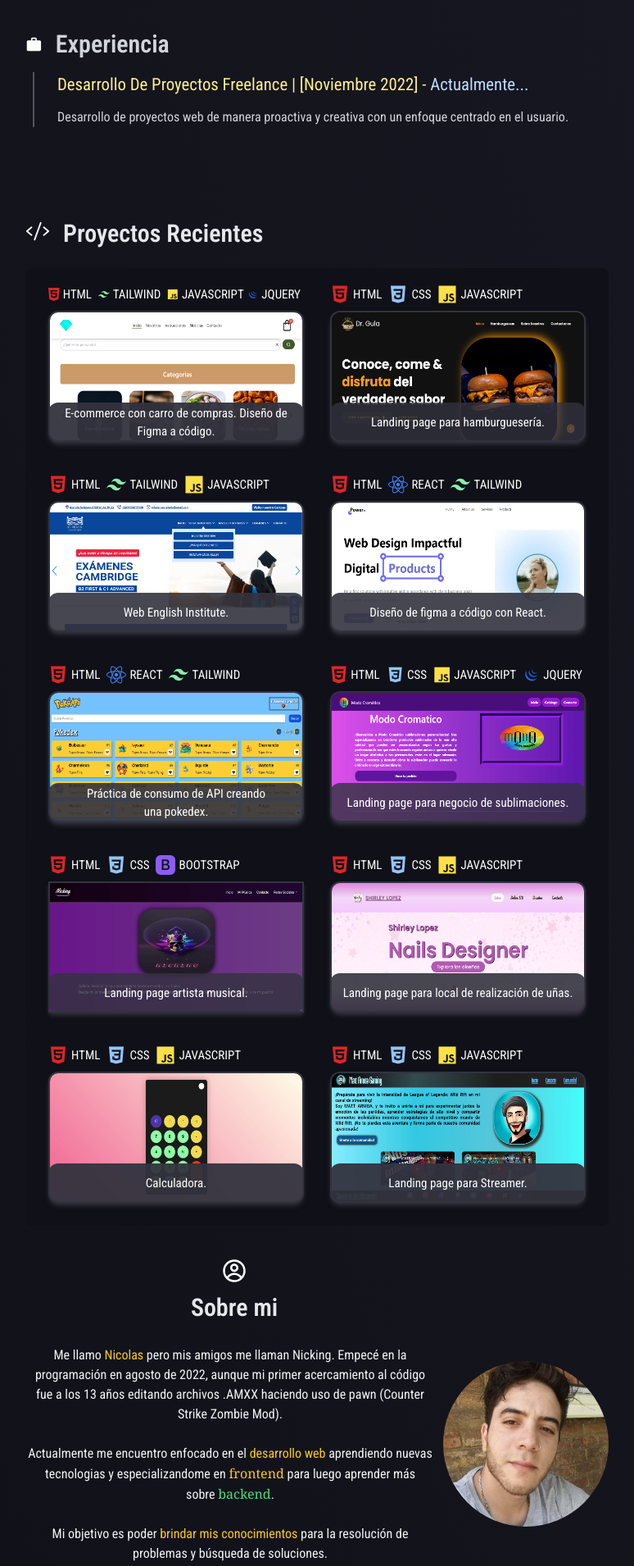
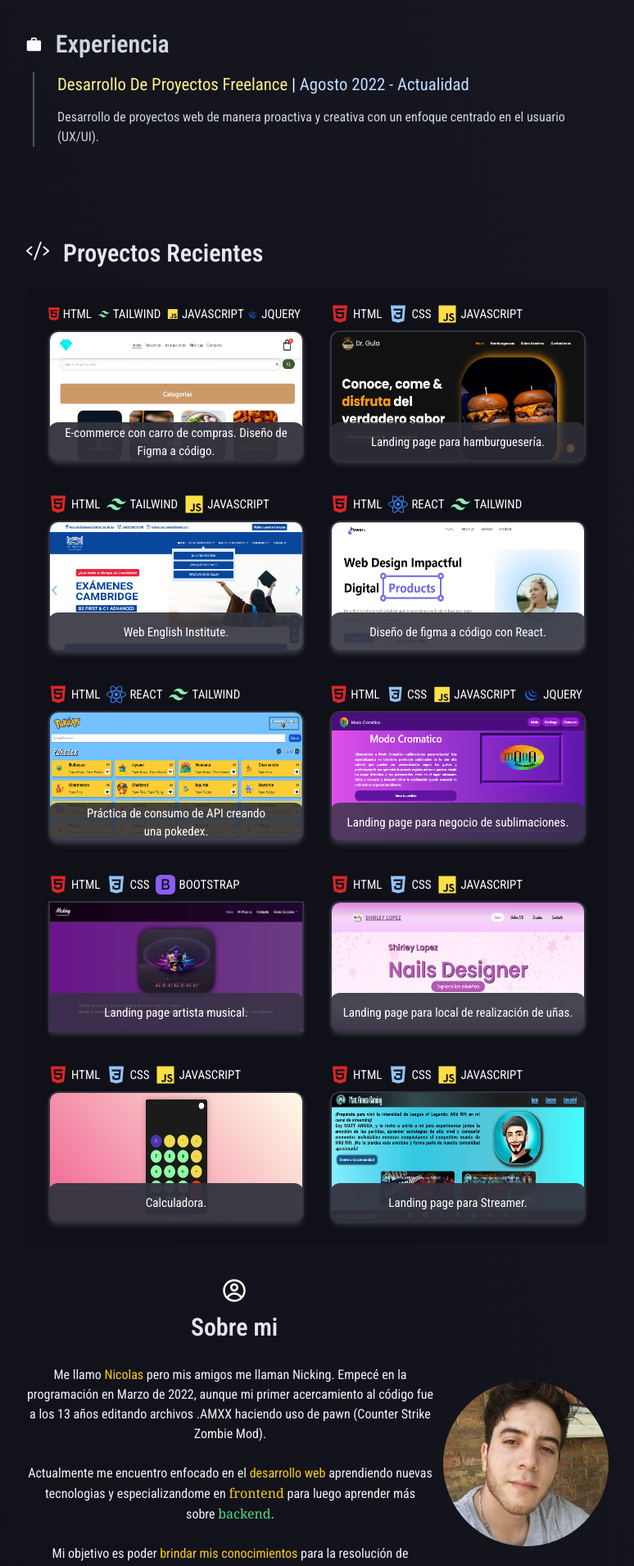
Before and after one commit to nicking94/My-Portfolio, a React (Vite) app: page / in a window 1280 px wide. Shown: the part 1100-3010 px from the top of the page at 82% size, without its empty margins (253-1027 px from the left). Built offline with nearby package versions, Linux system fonts and the light colour scheme.

Commit message:
update projects

```diff
--- a/src/components/AboutMe.jsx
+++ b/src/components/AboutMe.jsx
@@ -1,6 +1,6 @@
 import React from "react";
 import { CgProfile } from "react-icons/cg";
-import profileImg from "../assets/profileImg.jpg"
+import profileImg from "../assets/profileImg.jpg";
 
 const AboutMe = () => {
   return (
@@ -9,25 +9,40 @@ const AboutMe = () => {
         <div className="gap-1 w-full flex flex-col items-center">
           <div className="flex flex-col items-center gap-3 mb-6 w-full ">
             <CgProfile className="text-white text-3xl" />
-            <h1 className="text-gray-200 text-[1.5rem] md:text-3xl font-semibold">Sobre mi</h1>
+            <h1 className="text-gray-200 text-[1.5rem] md:text-3xl font-semibold">
+              Sobre mi
+            </h1>
           </div>
           <div className="flex flex-col md:grid md:grid-cols-[500px_minmax(0px,_1fr)_10px] mb-20">
             <p className="text-gray-100 text-[1rem] text-center text-pretty">
-              Me llamo <span className="text-yellow-400">Nicolas</span> pero mis amigos me llaman Nicking. Empecé en la
-              programación en agosto de 2022, aunque mi primer acercamiento
-              al código fue a los 13 años editando archivos .AMXX haciendo uso
-              de pawn (Counter Strike Zombie Mod). <br /><br /> Actualmente me
-              encuentro enfocado en el <span className="text-yellow-400">desarrollo web</span> aprendiendo nuevas
-              tecnologias y especializandome en <span className="text-yellow-400 font-serif">frontend</span> para luego
-              aprender más sobre <span className="text-green-400 font-serif ">backend</span>. <br /><br />
-              Mi objetivo es poder <span className="text-yellow-400">brindar mis conocimientos</span> para la resolución de
-              problemas y búsqueda de soluciones.
+              Me llamo <span className="text-yellow-400">Nicolas</span> pero mis
+              amigos me llaman Nicking. Empecé en la programación en Marzo de
+              2022, aunque mi primer acercamiento al código fue a los 13 años
+              editando archivos .AMXX haciendo uso de pawn (Counter Strike
+              Zombie Mod). <br />
+              <br /> Actualmente me encuentro enfocado en el{" "}
+              <span className="text-yellow-400">desarrollo web</span>{" "}
+              aprendiendo nuevas tecnologias y especializandome en{" "}
+              <span className="text-yellow-400 font-serif">frontend</span> para
+              luego aprender más sobre{" "}
+              <span className="text-green-400 font-serif ">backend</span>.{" "}
+              <br />
+              <br />
+              Mi objetivo es poder{" "}
+              <span className="text-yellow-400">
+                brindar mis conocimientos
+              </span>{" "}
+              para la resolución de problemas y búsqueda de soluciones.
             </p>
           </div>
         </div>
 
         <div className=" flex items-center">
-            <img className="w-50 h-50 rounded-full hidden md:block" src={profileImg} alt="image-profile" />
+          <img
+            className="w-50 h-50 rounded-full hidden md:block"
+            src={profileImg}
+            alt="image-profile"
+          />
         </div>
       </div>
     </section>
--- a/src/components/Experience.jsx
+++ b/src/components/Experience.jsx
@@ -13,12 +13,13 @@ const Experience = () => {
       <div className="border-l-2 border-gray-600 pl-7 ml-[37px] md:ml-[37px]">
         <div className="text-gray-300">
           <h3 className="text-[1rem] md:text-[1.3rem] text-yellow-200">
-            Desarrollo De Proyectos Freelance | [Noviembre 2022] -{" "}
-            <span className="text-blue-200">Actualmente...</span>
+            Desarrollo De Proyectos Freelance{" "}
+            <span className="text-white">|</span>{" "}
+            <span className="text-blue-200"> Agosto 2022 - Actualidad</span>
           </h3>
           <p className="text-[.8rem] md:text-[1rem] mt-3">
             Desarrollo de proyectos web de manera proactiva y creativa con un
-            enfoque centrado en el usuario.
+            enfoque centrado en el usuario (UX/UI).
           </p>
         </div>
       </div>
```
Also changed, not shown: 1 other file (tests, documents, lock files or other folders).
